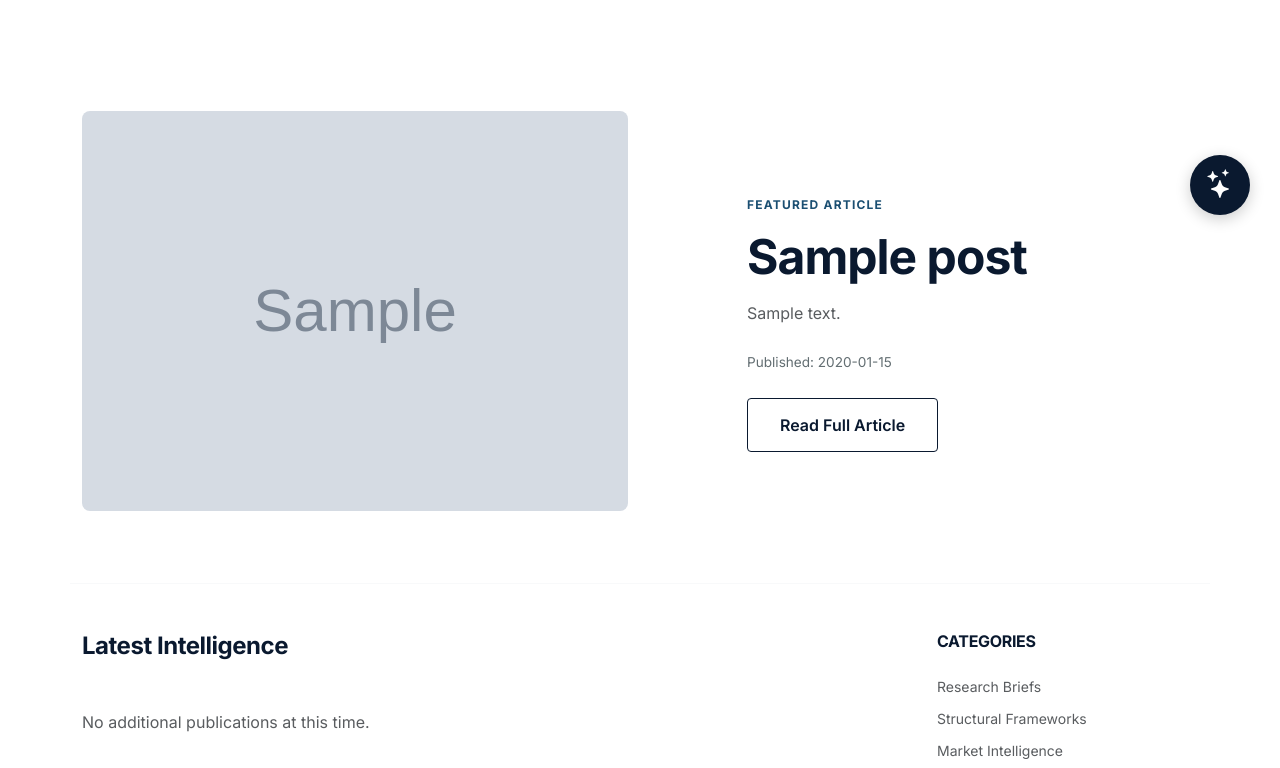
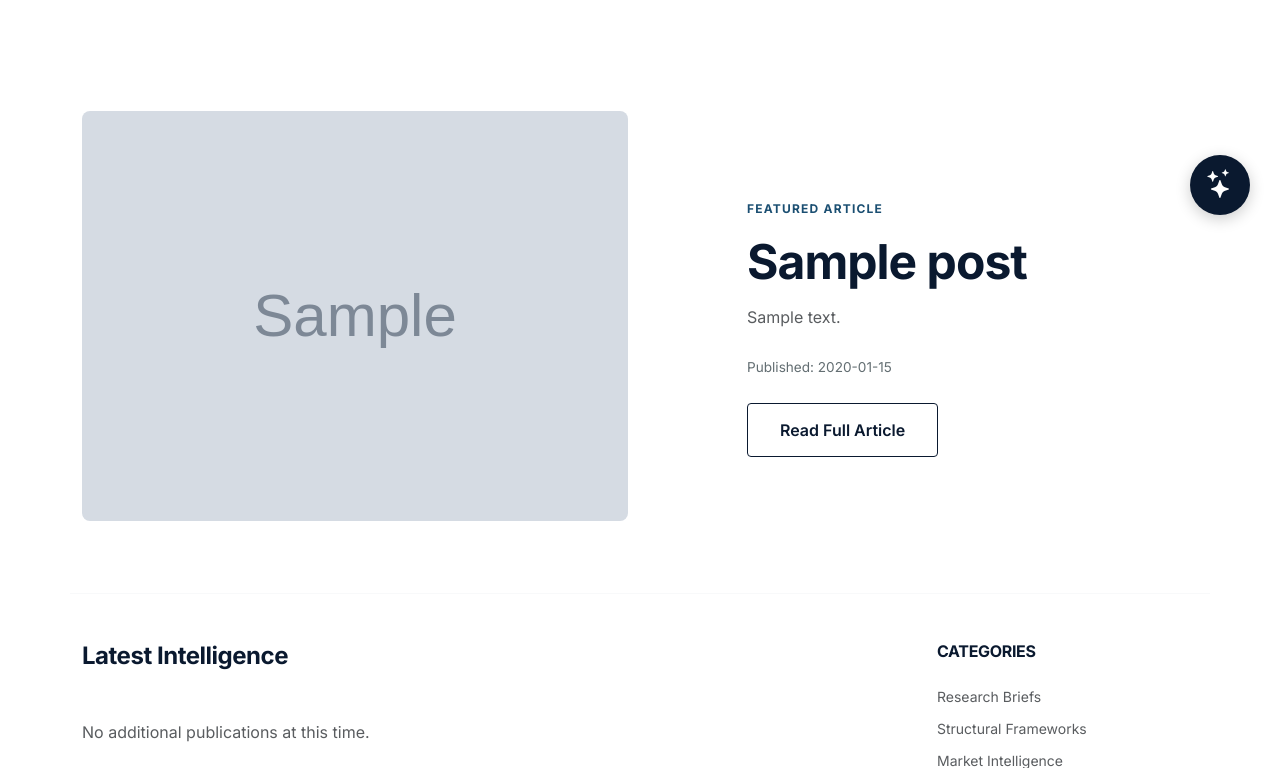
Before and after one commit to pwoprurho/insights, a Flask app: template templates/insights.html in a window 1280 px wide. Shown: the part 555-1323 px from the top of the page. Run offline with Flask 3, Linux system fonts and the light colour scheme; the visitor is signed in with stand-in values (Sample User, id 1); the template is opened without the code that fills it: most values are stand-ins (such as "Sample title", 1, 10 or a date in 2020); grey boxes marked "Sample" are stand-in pictures; some web fonts are replaced.

Commit message:
feat: Add templates for insights listing and blog post detail views.

```diff
--- a/templates/blog_detail.html
+++ b/templates/blog_detail.html
@@ -15,9 +15,9 @@
 
                 <!-- Featured Image -->
                 {% if post.image_url %}
-                <div class="mb-4" style="border-radius: 4px; overflow: hidden;">
+                <div class="mb-5" style="border-radius: 4px; overflow: hidden; background: var(--bg-off-white);">
                     <img src="{{ post.image_url }}" alt="{{ post.title }}" class="img-fluid w-100"
-                        style="max-height: 450px; object-fit: cover;">
+                        style="height: auto;">
                 </div>
                 {% endif %}
 
--- a/templates/insights.html
+++ b/templates/insights.html
@@ -18,8 +18,9 @@
         <div class="row mb-5 pb-5 border-bottom border-light">
             <div class="col-lg-6 mb-4 mb-lg-0">
                 {% if blogs[0].image_url %}
-                <div class="img-placeholder bg-light mb-4"
-                    style="height: 400px; background-image: url('{{ blogs[0].image_url }}'); background-size: cover; background-position: center; border-radius: 8px;">
+                <div class="featured-image-container mb-4" style="border-radius: 8px; overflow: hidden;">
+                    <img src="{{ blogs[0].image_url }}" alt="{{ blogs[0].title }}" class="img-fluid w-100"
+                         style="height: auto; display: block;">
                 </div>
                 {% else %}
                 <div class="img-placeholder bg-light mb-4"
```
